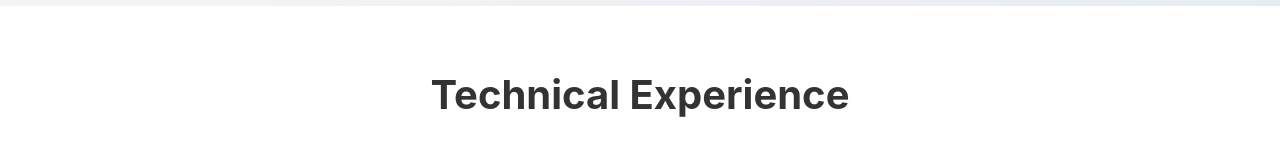
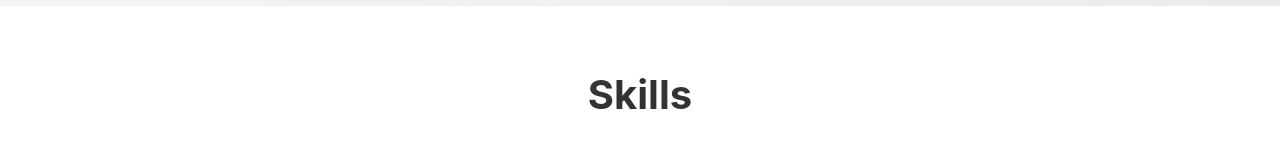
Before and after one commit to Psoro77/My-Portfolio, a React (Create React App) app: page / in a window 1280 px wide. Shown: the part 811-952 px from the top of the page. Built offline with nearby package versions, Linux system fonts and the light colour scheme.

Commit message:
updating resume link and skills section

```diff
--- a/src/App.js
+++ b/src/App.js
@@ -545,7 +545,7 @@
 
       {/* Skills Section */}
       <section className="skills-section" id="skills">
-        <h2>Technical Experience</h2>
+        <h2>Skills</h2>
         <div className="skills-grid">
           {skills.map((skill, index) => (
             <div
@@ -591,7 +591,7 @@
 
         <div style={{ textAlign: 'center' }}>
           <a
-            href="https://drive.google.com/file/d/1tBGuxqMd9Sl7pLomdzLtQF-skYNEUBp1/view?usp=sharing"
+            href="https://drive.google.com/file/d/1XdhPado7RZ8m0obg9DfpGRO6ePZwCiam/view?usp=sharing"
             target="_blank"
             rel="noopener noreferrer"
             className="btn resume-btn"
```
